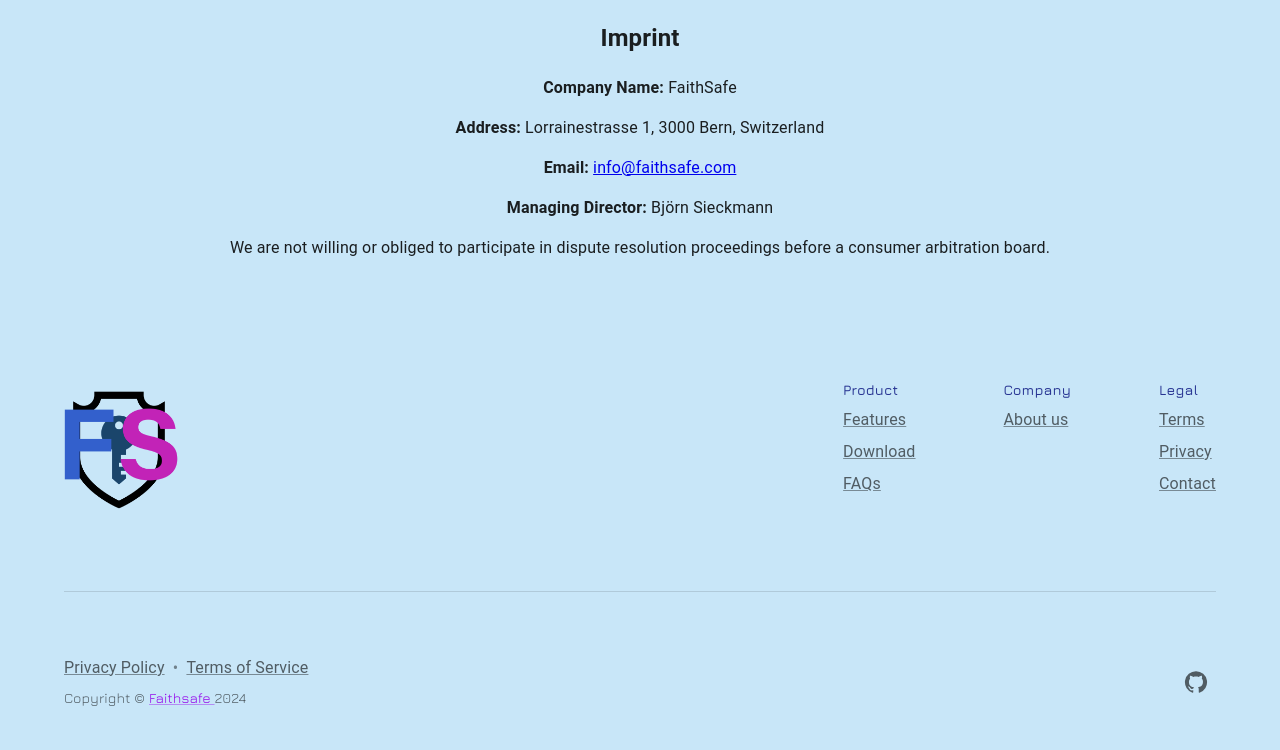
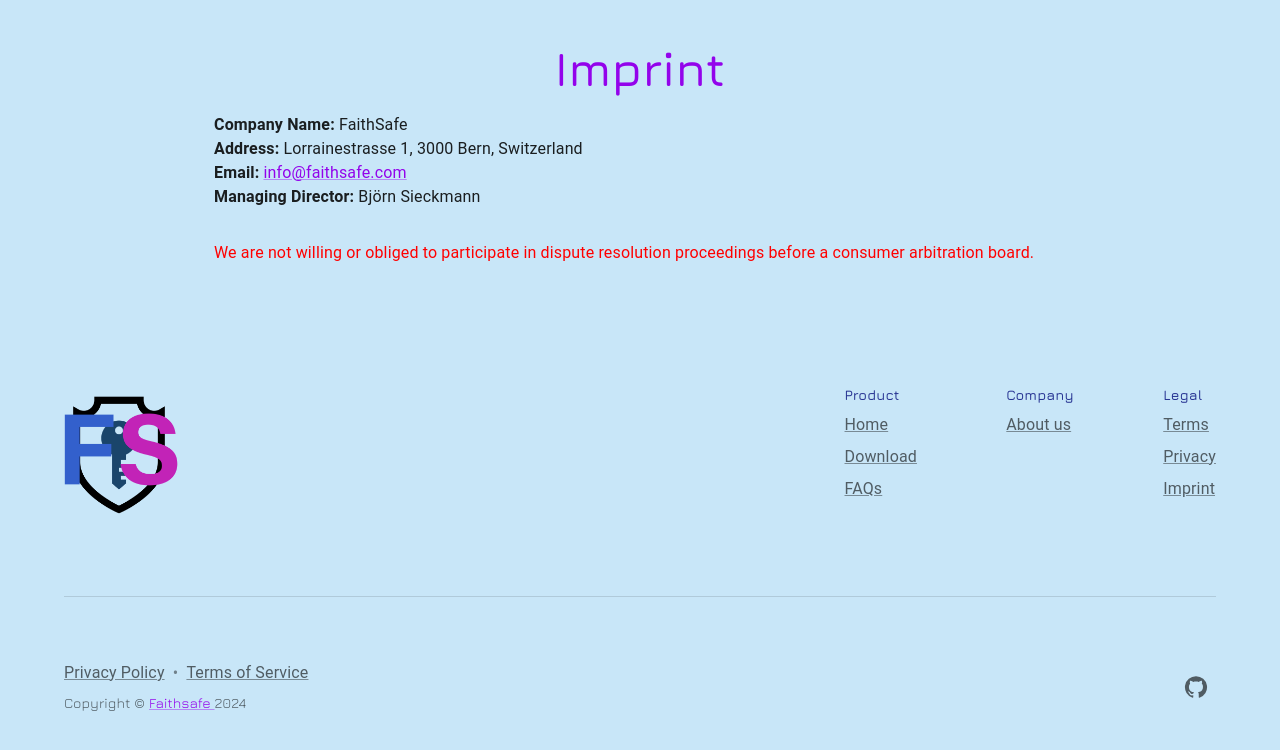
Before and after one commit to Gipfelienjoyer/-FaithSafeWeb, a React (Create React App) app: page /imprint in a window 1280 px wide. Shown: the top 750 px of the page. Built offline with nearby package versions, Linux system fonts and the light colour scheme.

Commit message:
update imprint

```diff
--- a/src/04-pages/Impress.tsx
+++ b/src/04-pages/Impress.tsx
@@ -1,16 +1,33 @@
 import React from 'react';
+import { Box, Container, Typography, Link } from '@mui/material';
 
-const Impress = () => {
+export default function Imprint() {
     return (
-        <div className="impressum">
-            <h2>Imprint</h2>
-            <p><strong>Company Name:</strong> FaithSafe</p>
-            <p><strong>Address:</strong> Lorrainestrasse 1, 3000 Bern, Switzerland</p>
-            <p><strong>Email:</strong> <a href="mailto:info@faithsafe.com">info@faithsafe.com</a></p>
-            <p><strong>Managing Director:</strong> Björn Sieckmann</p>
-            <p>We are not willing or obliged to participate in dispute resolution proceedings before a consumer arbitration board.</p>
-        </div>
+        <Container maxWidth="md" sx={{ mt: 5 }}>
+            <Box textAlign="left">
+                <Typography variant="h3" gutterBottom textAlign={'center'}>
+                    Imprint
+                </Typography>
+                <Typography variant="body1">
+                    <strong>Company Name:</strong> FaithSafe
+                </Typography>
+                <Typography variant="body1">
+                    <strong>Address:</strong> Lorrainestrasse 1, 3000 Bern, Switzerland
+                </Typography>
+                <Typography variant="body1">
+                    <strong>Email:</strong>{' '}
+                    <Link href="mailto:info@faithsafe.com">info@faithsafe.com</Link>
+                </Typography>
+                <Typography variant="body1">
+                    <strong>Managing Director:</strong> Björn Sieckmann
+                </Typography>
+                <Box mt={'2em'}>
+                    <Typography variant="body1" paragraph color={'red'}>
+                        We are not willing or obliged to participate in dispute resolution proceedings before a consumer
+                        arbitration board.
+                    </Typography>
+                </Box>
+            </Box>
+        </Container>
     );
-};
-
-export default Impress;
+}
--- a/src/App.tsx
+++ b/src/App.tsx
@@ -15,7 +15,7 @@
 import PrivacyPolicyPage from "./04-pages/PrivacyPolicyPage";
 
 const productLinks = [
-    { label: 'Features', href: '#' },
+    { label: 'Home', href: '/' },
     { label: 'Download', href: '/download' },
     { label: 'FAQs', href: '/#faq' },
 ];
@@ -27,7 +27,7 @@
 const legalLinks = [
     { label: 'Terms', href: '/tos' },
     { label: 'Privacy', href: 'privacy' },
-    { label: 'Contact', href: '/imprint' },
+    { label: 'Imprint', href: '/imprint' },
 ];
 
 const socialLinks = [
```
